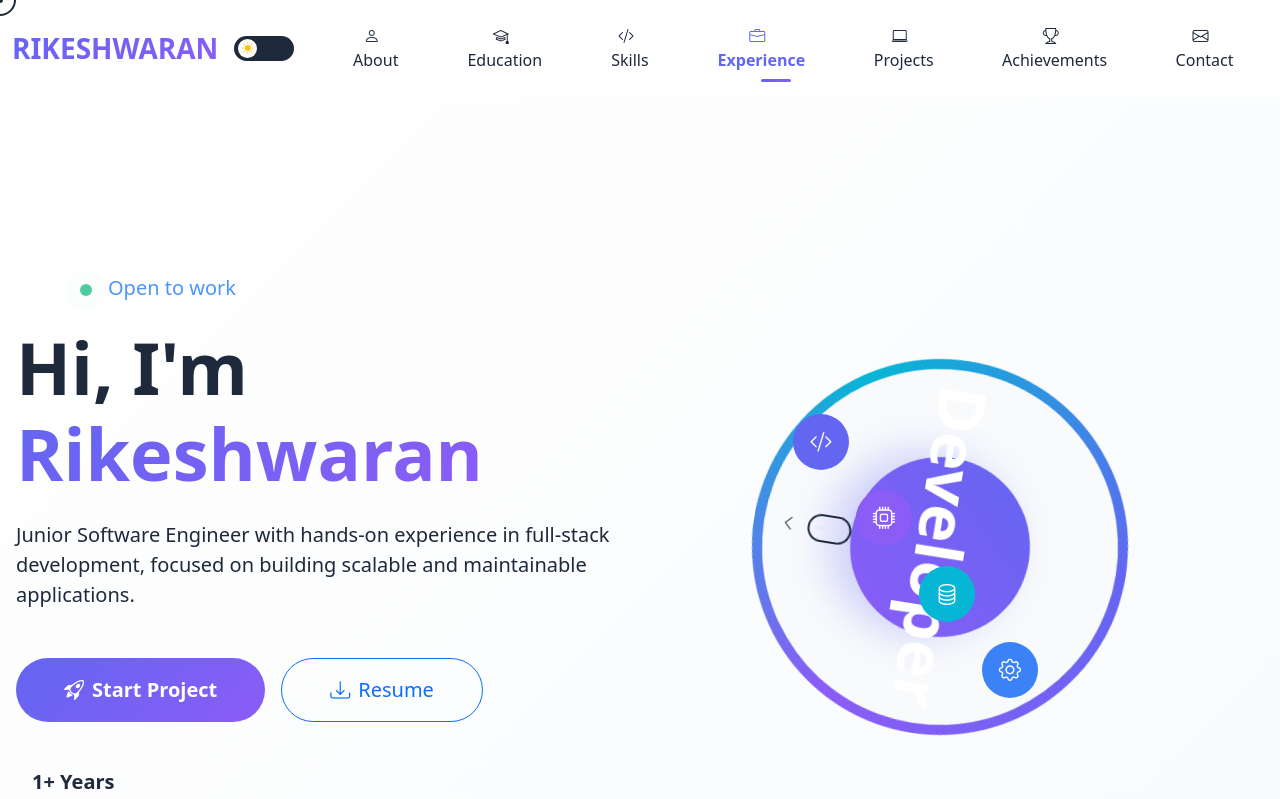
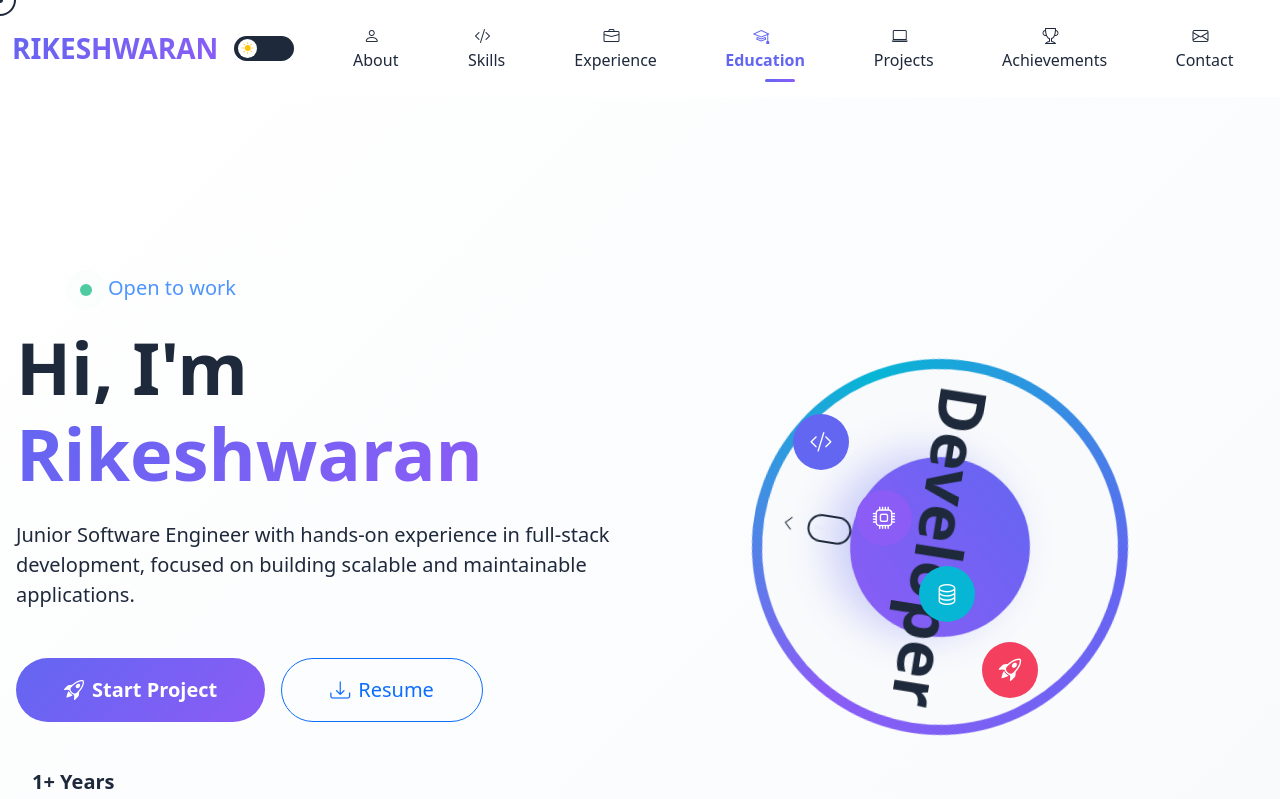
Before and after one commit to Rikeshwaran/Rikeshwaran.portfolio, a React (Vite) app in the folder Portfolio/: page / in a window 1280 px wide. Shown: the top 799 px of the page. Built offline with nearby package versions, Linux system fonts and the light colour scheme.

Commit message:
route change eductaion

```diff
--- a/Portfolio/src/App.jsx
+++ b/Portfolio/src/App.jsx
@@ -95,9 +95,9 @@ function App() {
       <Header theme={theme} toggleTheme={toggleTheme} />
       <Hero />
       <About />
-      <Education />
       <Skills />
       <Experience />
+      <Education />
       <Projects />
       <Achievements />
       <Contact />
--- a/Portfolio/src/components/Header/Header.jsx
+++ b/Portfolio/src/components/Header/Header.jsx
@@ -12,7 +12,7 @@ const Header = ({ theme, toggleTheme }) => {
     const handleScroll = () => {
       setIsScrolled(window.scrollY > 50);
 
-      const sections = ['about', 'education', 'skills', 'experience', 'projects', 'achievements', 'contact'];
+      const sections = ['about', 'skills', 'experience','education', 'projects', 'achievements', 'contact'];
       const currentSection = sections.find(section => {
         const element = document.getElementById(section);
         if (element) {
@@ -39,9 +39,9 @@ const Header = ({ theme, toggleTheme }) => {
 
   const navItems = [
     { id: 'about', label: 'About', icon: 'bi-person' },
-    { id: 'education', label: 'Education', icon: 'bi-mortarboard' },
     { id: 'skills', label: 'Skills', icon: 'bi-code-slash' },
     { id: 'experience', label: 'Experience', icon: 'bi-briefcase' },
+    { id: 'education', label: 'Education', icon: 'bi-mortarboard' },
     { id: 'projects', label: 'Projects', icon: 'bi-laptop' },
     { id: 'achievements', label: 'Achievements', icon: 'bi-trophy' },
     { id: 'contact', label: 'Contact', icon: 'bi-envelope' }
--- a/Portfolio/src/components/Hero/Hero.css
+++ b/Portfolio/src/components/Hero/Hero.css
@@ -53,7 +53,7 @@
   justify-content: center;
   font-size: 4rem;
   font-weight: 700;
-  color: #fff;
+  color: var(--text);
   box-shadow: 0 20px 40px rgba(99, 102, 241, 0.3);
 }
 
--- a/Portfolio/src/components/Hero/Hero.jsx
+++ b/Portfolio/src/components/Hero/Hero.jsx
@@ -1,5 +1,5 @@
 import React from "react";
-import { motion } from "framer-motion";
+import { motion, setTarget } from "framer-motion";
 import "./Hero.css";
 import resumePdf from "../../assets/Resume/resume.pdf";
 
@@ -10,10 +10,10 @@ const Hero = () => {
   };
 
   const floatingElements = [
-    { icon: "bi-code-slash", color: "#6366f1", delay: 0 },
-    { icon: "bi-cpu", color: "#8b5cf6", delay: 0.4 },
-    { icon: "bi-database", color: "#06b6d4", delay: 0.8 },
-    { icon: "bi-gear", color: "#3b82f6", delay: 1.2 }
+    { icon: "bi-code-slash", color: "#6366f1",target : "about", delay: 0 },
+    { icon: "bi-cpu", color: "#8b5cf6", delay: 0.4,target : "skills" },
+    { icon: "bi-database", color: "#06b6d4", delay: 0.8 ,target : "experience"},
+    { icon: "bi-rocket-takeoff", color: "#f43f5e", delay: 1.6 ,target : "contact"},
   ];
 
   return (
@@ -81,8 +81,12 @@ const Hero = () => {
                   className="floating-element"
                   style={{
                     top: `${15 + i * 20}%`,
-                    left: `${15 + i * 15}%`
+                    left: `${15 + i * 15}%`,
+                    cursor: "pointer"
                   }}
+                  onClick={() => scrollToSection(el.target)}
+                  whileHover={{ scale: 1.15 }}
+                  whileTap={{ scale: 0.95 }}
                 >
                   <div
                     className="floating-icon rounded-circle d-flex align-items-center justify-content-center"
```
